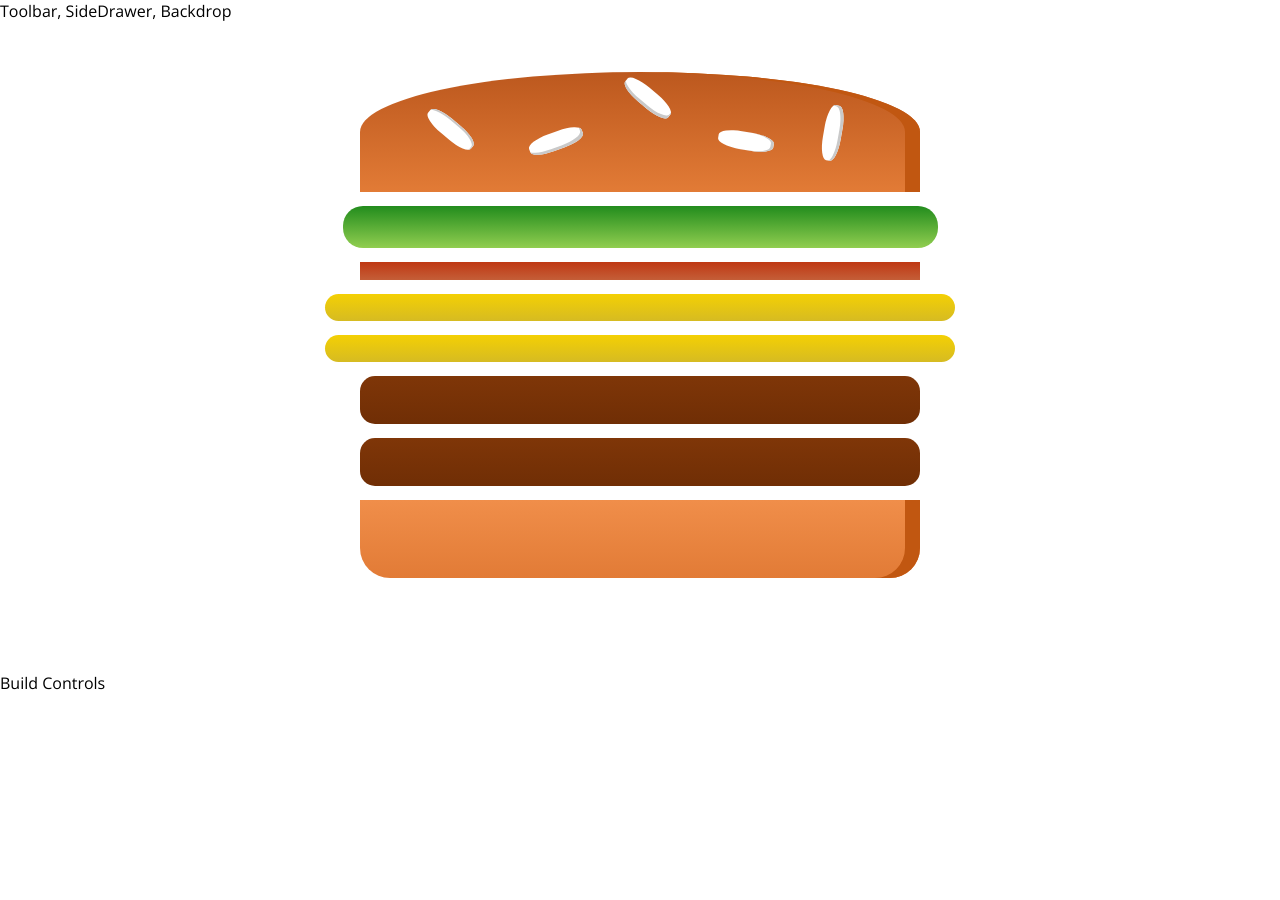
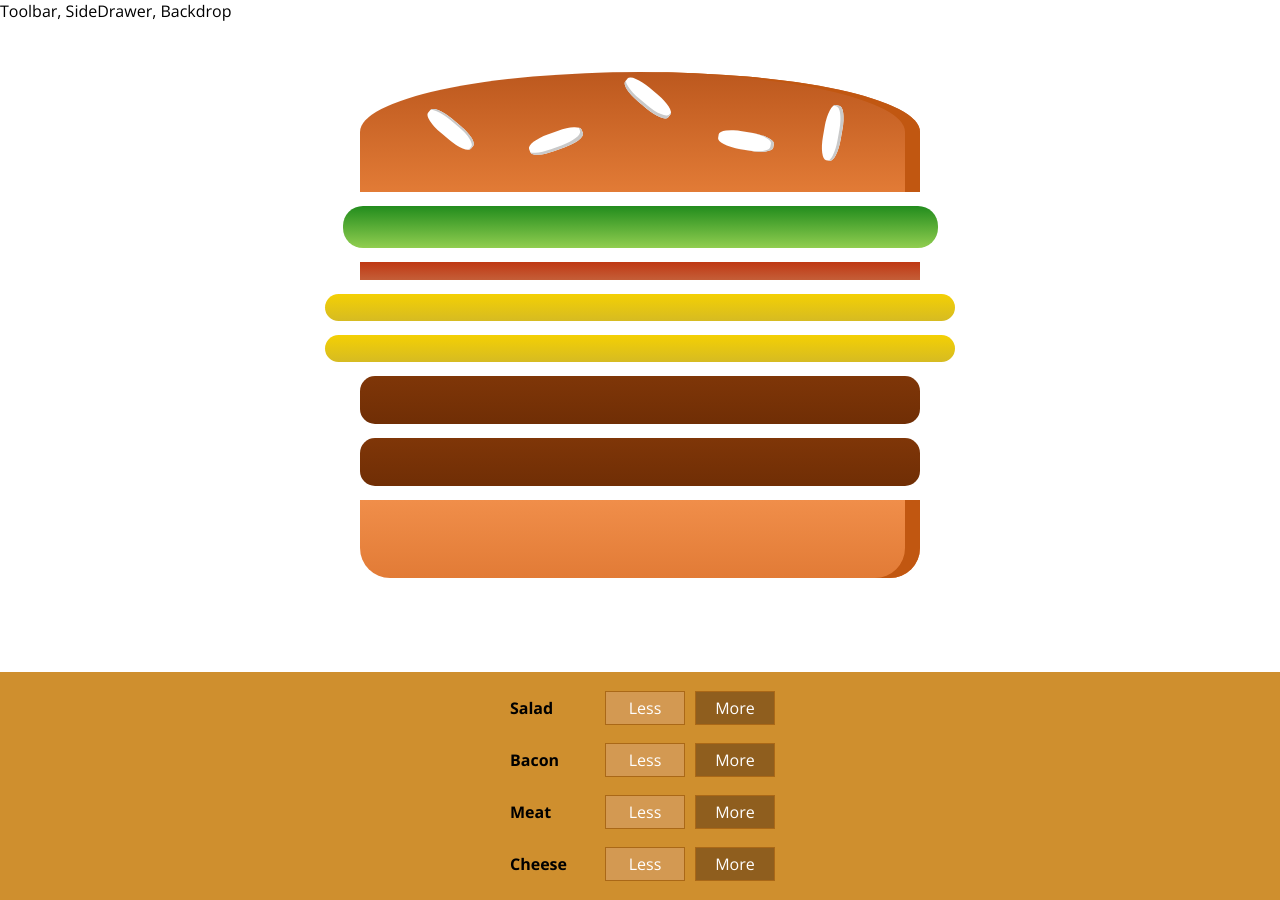
Before and after one commit to Zinzidane/burger-app, a React app: page / in a window 1280 px wide. Before the commit the page ends 800 px from the top, so only its background shows below. Built offline with nearby package versions, Linux system fonts and the light colour scheme.

Commit message:
Add build controls

```diff
--- /dev/null
+++ b/src/components/Burger/BuildControls/BuildControl/BuildControl.css
@@ -0,0 +1,56 @@
+.BuildControl {
+  display: flex;
+  justify-content: space-between;
+  align-items: center;
+  margin: 5px 0;
+}
+
+.BuildControl button {
+  display: block;
+  font: inherit;
+  padding: 5px;
+  margin: 0 5px;
+  width: 80px;
+  border: 1px solid #aa6817;
+  cursor: pointer;
+  outline: none;
+}
+
+.BuildControl button:disabled {
+    background-color: #AC9980;
+    border: 1px solid #7E7365;
+    color: #ccc;
+    cursor: default;
+}
+
+.BuildControl button:hover:disabled {
+    background-color: #AC9980;
+    color: #ccc;
+    cursor: not-allowed;
+}
+
+.Label {
+    padding: 10px;
+    font-weight: bold;
+    width: 80px;
+}
+
+.BuildControl .Less {
+    background-color: #D39952;
+    color: white;
+}
+
+.BuildControl .More {
+    background-color: #8F5E1E;
+    color: white;
+}
+
+.BuildControl .Less:hover, .BuildControl .Less:active {
+    background-color: #DAA972;
+    color: white;
+}
+
+.BuildControl .More:hover,.BuildControl .More:active {
+    background-color: #99703F;
+    color: white;
+}
--- /dev/null
+++ b/src/components/Burger/BuildControls/BuildControl/BuildControl.js
@@ -0,0 +1,12 @@
+import React from 'react';
+import classes from './BuildControl.css';
+
+const buildControl = (props) => (
+  <div className={classes.BuildControl}>
+    <div className={classes.Label}>{props.label}</div>
+    <button className={classes.Less}>Less</button>
+    <button className={classes.More} onClick={props.added}>More</button>
+  </div>
+);
+
+export default buildControl;
--- /dev/null
+++ b/src/components/Burger/BuildControls/BuildControls.css
@@ -0,0 +1,10 @@
+.BuildControls {
+  width: 100%;
+  background-color: #cf8f2e;
+  display: flex;
+  flex-direction: column;
+  align-items: center;
+  box-shadow: 0 2px 1px #ccc;
+  margin: auto;
+  padding: 10px 0;
+}
--- /dev/null
+++ b/src/components/Burger/BuildControls/BuildControls.js
@@ -0,0 +1,24 @@
+import React from 'react';
+import classes from './BuildControls.css';
+import BuildControl from './BuildControl/BuildControl';
+
+const controls = [
+  { label: 'Salad', type: 'salad'},
+  { label: 'Bacon', type: 'bacon'},
+  { label: 'Meat', type: 'meat'},
+  { label: 'Cheese', type: 'cheese'}
+];
+
+const buildControls = (props) => (
+  <div className={classes.BuildControls}>
+    {controls.map(ctrl => (
+      <BuildControl
+        added={() => props.ingredientAdded(ctrl.type)}
+        key={ctrl.label}
+        type={ctrl.type}
+        label={ctrl.label} />
+    ))}
+  </div>
+);
+
+export default buildControls;
--- a/src/components/Burger/Burger.js
+++ b/src/components/Burger/Burger.js
@@ -4,12 +4,19 @@
 
 const burger = (props) => {
 
-  const transformedIngredients = Object.keys(props.ingredients)
+  let transformedIngredients = Object.keys(props.ingredients)
     .map(ingKey => {
       return [...Array(props.ingredients[ingKey])].map((_, i) => {
         return <BurgerIngredient key={ingKey + i} type={ingKey} />;
       });
-    }); // it gives us an array of keys. We use Array() to get ingredients which quantity more than 1
+    })
+    .reduce((arr, el) => {
+      return arr.concat(el);
+    }, []); // it gives us an array of keys. We use Array() to get ingredients which quantity more than 1
+
+  if (transformedIngredients.length === 0) {
+    transformedIngredients = <p>Please add ingredients!</p>;
+  }
 
   return (
     <div className={classes.Burger}>
--- a/src/containers/BurgerBuilder/BurgerBuilder.js
+++ b/src/containers/BurgerBuilder/BurgerBuilder.js
@@ -1,6 +1,14 @@
 import React, { Component } from 'react';
 import Aux from '../../hoc/Auxilary';
 import Burger from '../../components/Burger/Burger';
+import BuildControls from '../../components/Burger/BuildControls/BuildControls';
+
+const INGREDIENT_PRICES = {
+  salad: 0.1,
+  cheese: 0.2,
+  meat: 1,
+  bacon: 0.4
+}
 
 class BurgerBuilder extends Component {
   state = {
@@ -9,14 +17,37 @@
       bacon: 1,
       cheese: 2,
       meat: 2
-    }
+    },
+    totalPrice: 0.7
+  }
+
+  addIngredientHandler = (type) => {
+    const oldCount = this.state.ingredients[type];
+    const updatedCount = oldCount + 1;
+    const updatedIngredients = {
+      ...this.state.ingredients
+    };
+    updatedIngredients[type] = updatedCount;
+    const priceAddition = INGREDIENT_PRICES[type];
+    const oldPrice = this.state.totalPrice;
+    const newPrice = oldPrice + priceAddition;
+    this.setState({
+      ingredients: updatedIngredients,
+      totalPrice: newPrice
+    });
+  }
+
+  removeIngredientHandler = (type) => {
+
   }
 
   render() {
     return (
       <Aux>
         <Burger ingredients={this.state.ingredients} />
-        <div>Build Controls</div>
+        <BuildControls
+          ingredientAdded={this.addIngredientHandler}
+        />
       </Aux>
     );
   }
```
